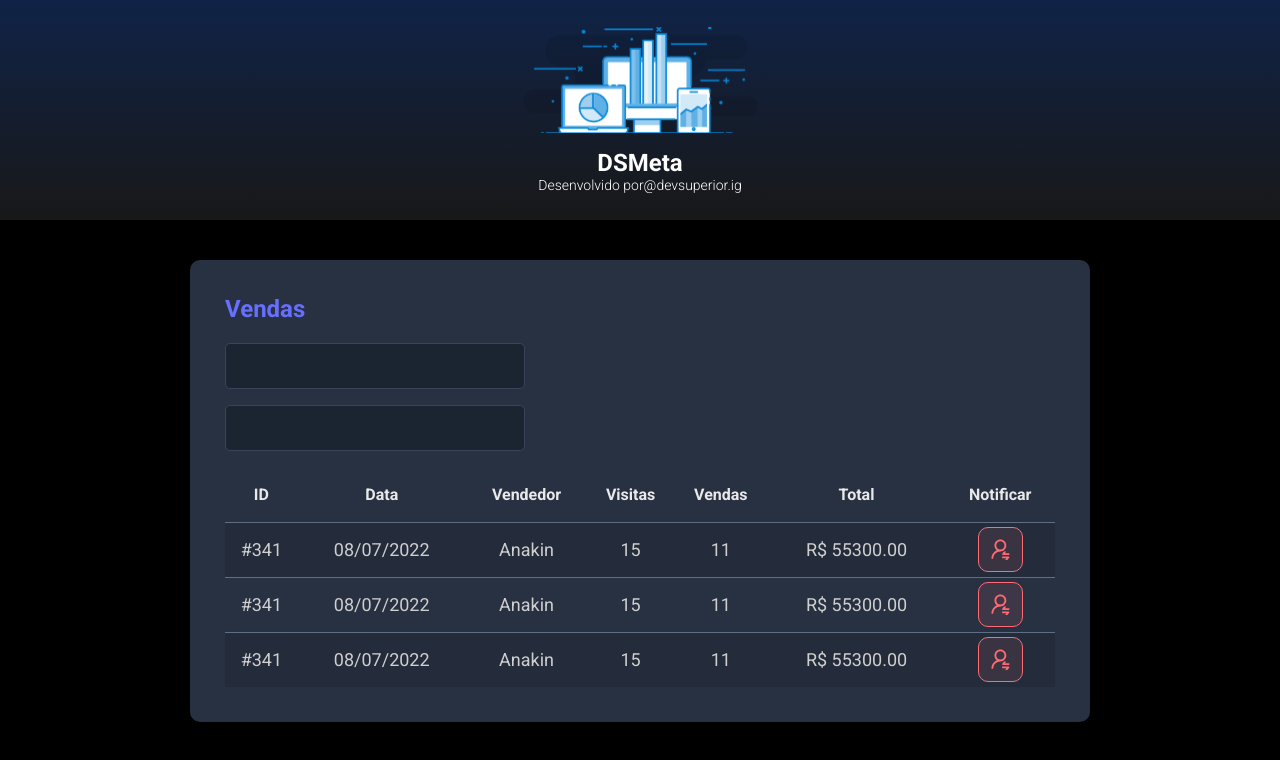
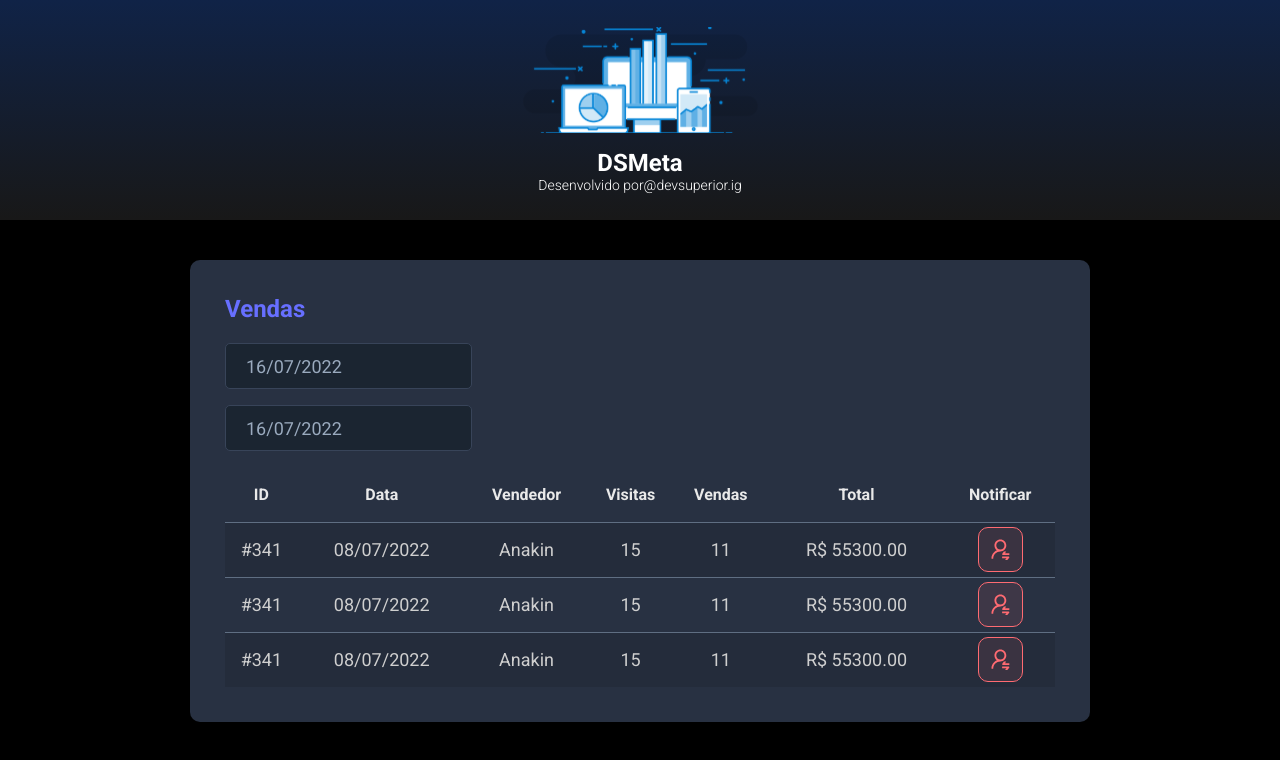
Before and after one commit to gregdantas/Projeto15, a React (Vite) app in the folder frontend/: page / in a window 1280 px wide. Shown: the top 760 px of the page. Built offline with nearby package versions, Linux system fonts and the light colour scheme.

Commit message:
Add Data Picker

```diff
--- a/frontend/package.json
+++ b/frontend/package.json
@@ -9,7 +9,9 @@
     "preview": "vite preview"
   },
   "dependencies": {
+    "@types/react-datepicker": "4.4.2",
     "react": "^18.2.0",
+    "react-datepicker": "4.8.0",
     "react-dom": "^18.2.0"
   },
   "devDependencies": {
--- a/frontend/src/App.tsx
+++ b/frontend/src/App.tsx
@@ -1,5 +1,4 @@
 import Header from "./components/Header"
-import NotificationButton from "./components/NotificationButton"
 import SalesCard from "./components/SalesCard"
 
 
--- a/frontend/src/components/SalesCard/index.tsx
+++ b/frontend/src/components/SalesCard/index.tsx
@@ -1,3 +1,5 @@
+import DatePicker from "react-datepicker";
+import "react-datepicker/dist/react-datepicker.css";
 import NotificationButton from '../NotificationButton'
 import './styles.css'
 
@@ -10,10 +12,20 @@
             <h2 className="dsmeta-sales-title">Vendas</h2>
             <div>
                 <div className="dsmeta-form-control-container">
-                    <input className="dsmeta-form-control" type="text" />
+                    <DatePicker
+                        selected={new Date()}
+                        onChange={(date: Date) => { }}
+                        className="dsmeta-form-control"
+                        dateFormat="dd/MM/yyyy"
+                    />
                 </div>
                 <div className="dsmeta-form-control-container">
-                    <input className="dsmeta-form-control" type="text" />
+                    <DatePicker
+                        selected={new Date()}
+                        onChange={(date: Date) => { }}
+                        className="dsmeta-form-control"
+                        dateFormat="dd/MM/yyyy"
+                    />
                 </div>
             </div>
 
@@ -40,7 +52,7 @@
                             <td>R$ 55300.00</td>
                             <td>
                                 <div className="dsmeta-red-btn-container">
-                                <NotificationButton/>
+                                    <NotificationButton />
                                 </div>
                             </td>
                         </tr>
@@ -53,7 +65,7 @@
                             <td>R$ 55300.00</td>
                             <td>
                                 <div className="dsmeta-red-btn-container">
-                                <NotificationButton/>
+                                    <NotificationButton />
                                 </div>
                             </td>
                         </tr>
@@ -66,7 +78,7 @@
                             <td>R$ 55300.00</td>
                             <td>
                                 <div className="dsmeta-red-btn-container">
-                                <NotificationButton/>
+                                    <NotificationButton />
                                 </div>
                             </td>
                         </tr>
```
Also changed, not shown: 1 other file (tests, documents, lock files or other folders).
